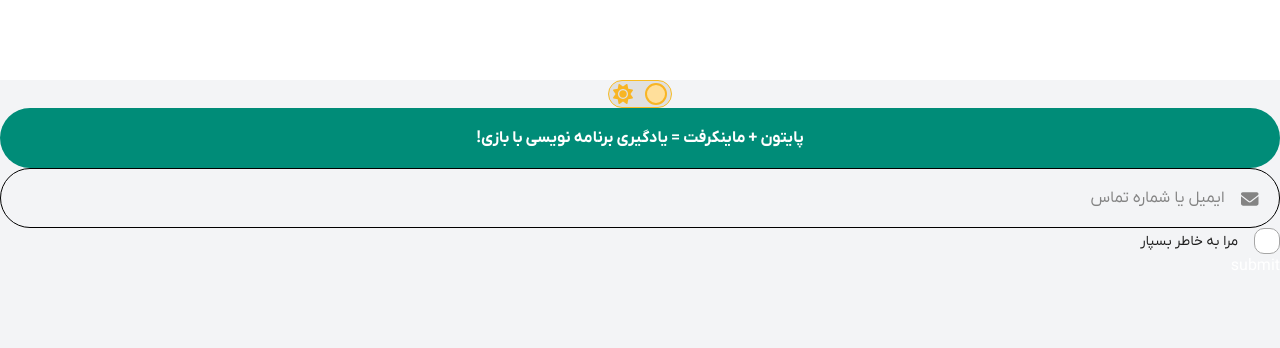
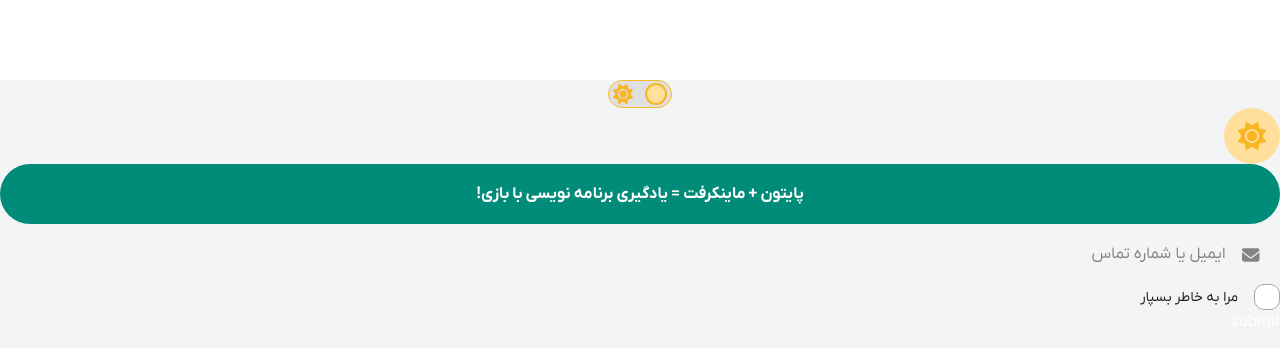
Before and after one commit to mahdiimnzr/Logic_Flow, a React (Vite) app: page / in a window 1280 px wide. Shown: the top 348 px of the page. Built offline with nearby package versions, Linux system fonts and the light colour scheme.

Commit message:
feature/landing: Add Theme Custom Buttons And Bind With Context.

```diff
--- a/src/app/AppProvider.jsx
+++ b/src/app/AppProvider.jsx
@@ -1,15 +1,20 @@
 import { QueryClientProvider } from "@tanstack/react-query";
-import { Suspense } from "react";
+import { Suspense, useState } from "react";
 import queryClient from "../core/constants/queryClient";
 import { RouterProvider } from "react-router-dom";
 import router from "./router/routes";
 import { Bounce, ToastContainer } from "react-toastify";
+import ThemeContext from "./context/themeContext";
 
 const AppProvider = () => {
+  const [theme, setTheme] = useState(false);
   return (
     <Suspense fallback={<div>IsLoading</div>}>
       <QueryClientProvider client={queryClient}>
-        <div className={`light bg-background-default mx-auto h-screen`}>
+        <ThemeContext.Provider value={{ theme, setTheme }}>
+          <div
+            className={`${theme ? `dark` : `light`} bg-background-default mx-auto h-screen`}
+          >
             <RouterProvider router={router} />
             <ToastContainer
               position="top-right"
@@ -25,6 +30,7 @@
               transition={Bounce}
             />
           </div>
+        </ThemeContext.Provider>
       </QueryClientProvider>
     </Suspense>
   );
--- /dev/null
+++ b/src/app/context/ThemeContext.js
@@ -0,0 +1,5 @@
+import { createContext } from "react";
+
+const ThemeContext = createContext(null);
+
+export default ThemeContext;
--- a/src/assets/styles/global.css
+++ b/src/assets/styles/global.css
@@ -15,6 +15,8 @@
   --color-default-black: #1e1e1e;
   --color-default-light: #ffffff;
   --color-background-default: #f3f4f6;
+  --color-sun-background: #ffdf9b;
+  --color-moon-background: #455a64;
   --color-light-green: #eefffc;
 }
 
@@ -26,6 +28,8 @@
   --color-default-black: #ffffff;
   --color-default-light: #1e1e1e;
   --color-background-default: #111111;
+  --color-sun-background: #ffdf9b;
+  --color-moon-background: #455a64;
   --color-light-green: #eefffc;
 }
 
@@ -37,5 +41,7 @@
   --color-default-black: var(--color-default-black);
   --color-default-light: var(--color-default-light);
   --color-background-default: var(--color-page-background);
+  --color-sun-background: var(--color-sun-background);
+  --color-moon-background: var(--color-moon-background);
   --color-light-green: var(--color-light-green);
 }
--- a/src/components/molecules/Inputs/FormInput.jsx
+++ b/src/components/molecules/Inputs/FormInput.jsx
@@ -14,7 +14,7 @@
   return (
     <div className={`flex flex-col gap-2`}>
       <div
-        className={`bg-background-default rounded-[100px] w-full h-15 px-5 flex items-center gap-4 box-border border ${error && `border-red-error`}`}
+        className={`bg-background-default rounded-[100px] w-full h-15 px-5 flex items-center gap-4 box-border ${error && `border border-red-error`}`}
       >
         {icon && icon}
         <Field
--- /dev/null
+++ b/src/components/molecules/theme/ThemeButton.jsx
@@ -0,0 +1,16 @@
+import MoonIcon from "../../../core/icons/MoonIcon";
+import SunIcon from "../../../core/icons/SunIcon";
+
+const ThemeButton = ({ theme, setTheme }) => {
+  return (
+    <div
+      onClick={() => setTheme(!theme)}
+      className={`size-14 content-center rounded-full cursor-pointer ${!theme ? `bg-sun-background` : `bg-moon-background`}`}
+    >
+      {!theme && <SunIcon width="28" height="28" className={`mx-auto`} />}
+      {theme && <MoonIcon width="24" height="28" className={`mx-auto`} />}
+    </div>
+  );
+};
+
+export default ThemeButton;
--- a/src/components/molecules/theme/ThemeSlide.jsx
+++ b/src/components/molecules/theme/ThemeSlide.jsx
@@ -1,17 +1,15 @@
-import { useState } from "react";
 import MoonIcon from "../../../core/icons/MoonIcon";
 import SunIcon from "../../../core/icons/SunIcon";
 
-const ThemeSlide = () => {
-  const [theme, setTheme] = useState(false);
+const ThemeSlide = ({ theme, setTheme }) => {
   return (
     <div
       onClick={() => setTheme(!theme)}
-      className={`rounded-[50px] mx-auto mt-20 border relative ${!theme ? `bg-[#E0E0E0] border-[#F8BC24]` : `bg-[#455A64] border-[#37474F]`} flex items-center justify-between w-16 h-7 px-1 cursor-pointer`}
+      className={`rounded-[50px] mx-auto mt-20 border relative ${!theme ? `bg-[#E0E0E0] border-[#F8BC24]` : `bg-moon-background border-[#37474F]`} flex items-center justify-between w-16 h-7 px-1 cursor-pointer`}
     >
       <MoonIcon className={!theme && `opacity-0 invisible`} />
       <div
-        className={`size-5.5 border-2 rounded-full absolute transition-all ${!theme ? `right-1 bg-[#FFDF9B] border-[#F8B524]` : `right-9 bg-[#37474F] border-[#263238]`}`}
+        className={`size-5.5 border-2 rounded-full absolute transition-all ${!theme ? `right-1 bg-sun-background border-[#F8B524]` : `right-9 bg-[#37474F] border-[#263238]`}`}
       ></div>
       <SunIcon className={theme && `opacity-0 invisible`} />
     </div>
--- a/src/pages/Landing.jsx
+++ b/src/pages/Landing.jsx
@@ -4,8 +4,10 @@
 import * as Yup from "yup";
 import EmailIcon from "../core/icons/EmailIcon";
 import CheckBox from "../components/molecules/Inputs/CheckBox";
-import { useState } from "react";
+import { useContext, useState } from "react";
 import ThemeSlide from "../components/molecules/theme/themeSlide";
+import ThemeContext from "../app/context/themeContext";
+import ThemeButton from "../components/molecules/theme/ThemeButton";
 
 const validationSchema = Yup.object({
   text: Yup.string().required("Please Fill The Box!"),
@@ -13,9 +15,11 @@
 
 const Landing = () => {
   const [checked, setChecked] = useState(false);
+  const { theme, setTheme } = useContext(ThemeContext);
   return (
     <div className={``}>
-      <ThemeSlide />
+      <ThemeSlide theme={theme} setTheme={setTheme} />
+      <ThemeButton theme={theme} setTheme={setTheme} />
       <Button color={"authBtn"} className={`w-full h-15 font-bold`}>
         پایتون + ماینکرفت = یادگیری برنامه‌ نویسی با بازی!
       </Button>
```
Lines whose indentation alone changed are shown as unchanged.
